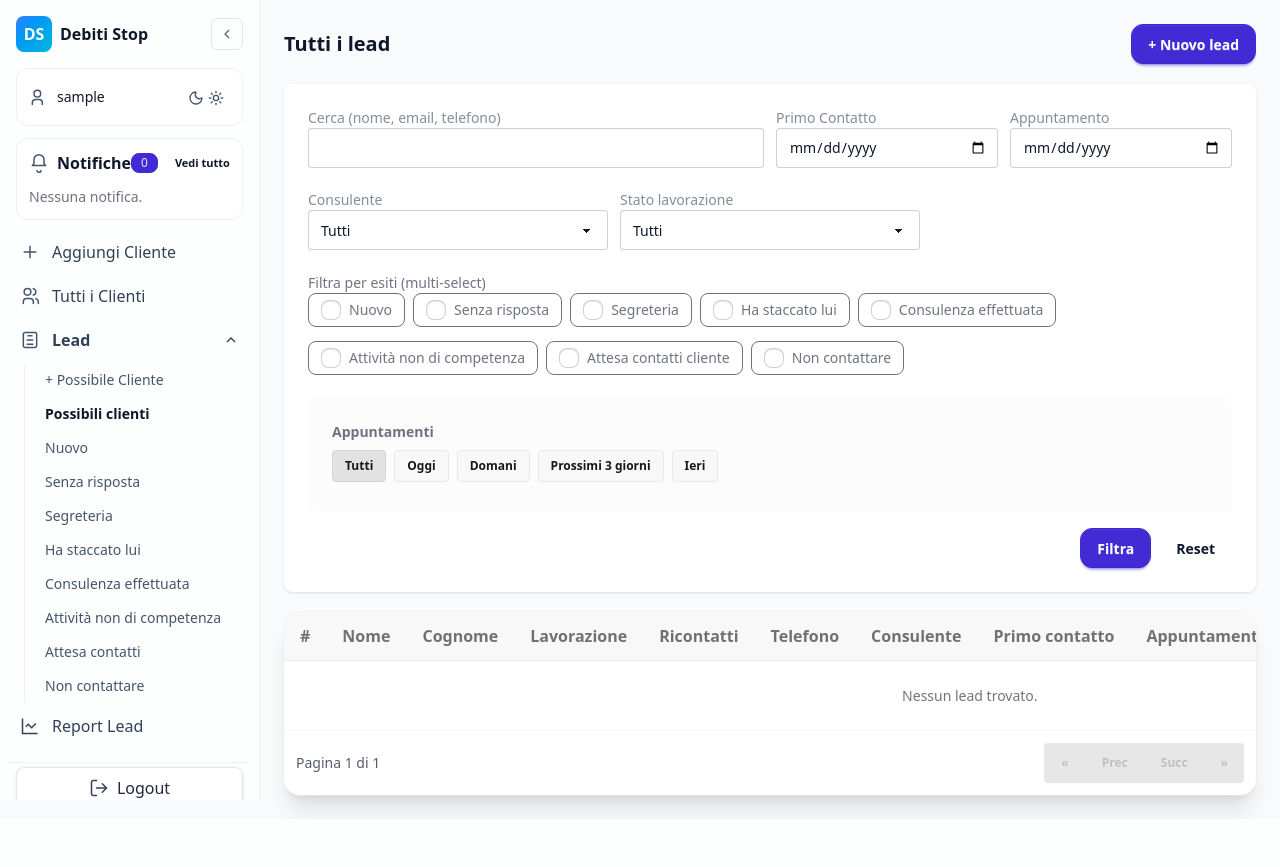
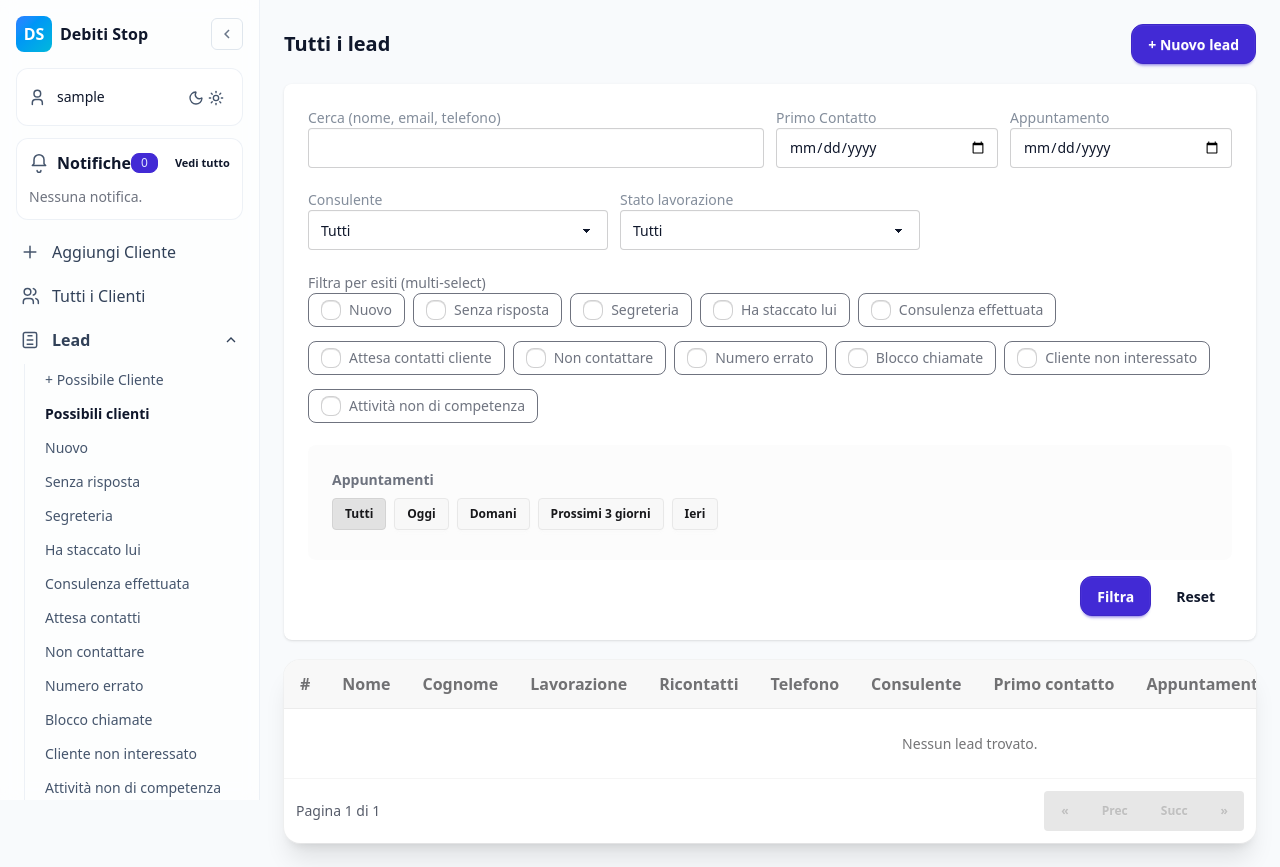
Before and after one commit to lucaromano98/debiti_stop, a Django app: page /leads/ in a window 1280 px wide. Before the commit the page ends 816 px from the top, so only its background shows below. Run offline with Django 5.2, Linux system fonts and the light colour scheme; the visitor is signed in with stand-in values (Sample User, id 1); data that the repository does not hold is empty; style sheets or scripts are compiled from the project's sources.

Commit message:
feat: nuovi stati di lavorazione (numero errato, blocco chiamate, cliente non interessato) e riordino sidebar

```diff
--- a/crm/context_processors.py
+++ b/crm/context_processors.py
@@ -2,16 +2,19 @@
 from .models import Notifica
 
 
-# Slug URL -> (valore DB, label) per sidebar Lead
+# Slug URL -> (slug, label) per sidebar Lead – positivi sopra, negativi sotto, "Attività non di competenza" ultima
 SIDEBAR_LEAD_STATI = [
     ("nuovo", "Nuovo"),
     ("no-risposta", "Senza risposta"),
     ("segreteria", "Segreteria"),
     ("ha-staccato-lui", "Ha staccato lui"),
     ("consulenza-effettuata", "Consulenza effettuata"),
-    ("non-competenza", "Attività non di competenza"),
     ("attesa-contatti", "Attesa contatti"),
     ("non-contattare", "Non contattare"),
+    ("numero-errato", "Numero errato"),
+    ("blocco-chiamate", "Blocco chiamate"),
+    ("cliente-non-interessato", "Cliente non interessato"),
+    ("non-competenza", "Attività non di competenza"),
 ]
 
 
--- a/crm/templates/crm/lead_dettaglio.html
+++ b/crm/templates/crm/lead_dettaglio.html
@@ -66,6 +66,12 @@
           <span class="badge badge-accent badge-outline">Attesa contatti cliente</span>
         {% elif lead.stato_operativo == 'non_contattare' %}
           <span class="badge badge-ghost badge-outline">Non contattare</span>
+        {% elif lead.stato_operativo == 'numero_errato' %}
+          <span class="badge badge-ghost badge-outline">Numero errato</span>
+        {% elif lead.stato_operativo == 'blocco_chiamate' %}
+          <span class="badge badge-ghost badge-outline">Blocco chiamate</span>
+        {% elif lead.stato_operativo == 'cliente_non_interessato' %}
+          <span class="badge badge-ghost badge-outline">Cliente non interessato</span>
         {% else %}
           <span class="badge badge-ghost">Nuovo</span>
         {% endif %}
--- a/crm/templates/crm/lead_lista.html
+++ b/crm/templates/crm/lead_lista.html
@@ -294,6 +294,12 @@ tr.row-ricontatti-3 td { color: #292524; }
                 <span class="badge-work badge-work-attesa">Attesa contatti</span>
               {% elif l.stato_operativo == 'non_contattare' %}
                 <span class="badge-work badge-work-non-contattare">Non contattare</span>
+              {% elif l.stato_operativo == 'numero_errato' %}
+                <span class="badge-work badge-work-non-contattare">Numero errato</span>
+              {% elif l.stato_operativo == 'blocco_chiamate' %}
+                <span class="badge-work badge-work-non-contattare">Blocco chiamate</span>
+              {% elif l.stato_operativo == 'cliente_non_interessato' %}
+                <span class="badge-work badge-work-non-contattare">Cliente non interessato</span>
               {% else %}
                 <span class="badge-work badge-work-nuovo">Nuovo</span>
               {% endif %}
--- a/crm/views.py
+++ b/crm/views.py
@@ -869,16 +869,19 @@ def nota_elimina(request, nota_id):
 # ==============================
 # Lead – lista/filtri/CRUD
 # ==============================
-# Mappa slug URL -> valore stato_operativo
+# Mappa slug URL -> valore stato_operativo (ordine: positivi, poi negativi, non_competenza ultima)
 STATO_SLUG_MAP = {
     "nuovo": "nuovo",
     "no-risposta": "no_risposta",
     "segreteria": "segreteria",
     "ha-staccato-lui": "ha_staccato_lui",
     "consulenza-effettuata": "consulenza_eff",
-    "non-competenza": "non_competenza",
     "attesa-contatti": "attesa_contatti",
     "non-contattare": "non_contattare",
+    "numero-errato": "numero_errato",
+    "blocco-chiamate": "blocco_chiamate",
+    "cliente-non-interessato": "cliente_non_interessato",
+    "non-competenza": "non_competenza",
 }
 
 
@@ -971,7 +974,7 @@ def lead_lista(request, stato_slug=None):
     # Default: appuntamenti prossimi prima, esitati in fondo
     sort = sort_map.get(sort_raw)
     if sort is None:
-        stati_chiusi = {"consulenza_eff", "non_competenza", "non_contattare"}
+        stati_chiusi = {"consulenza_eff", "non_competenza", "non_contattare", "numero_errato", "blocco_chiamate", "cliente_non_interessato"}
         qs = qs.annotate(
             _ordine_fase=Case(
                 When(stato_operativo__in=stati_chiusi, then=Value(1)),
```
Also changed, not shown: crm/models.py (+5 -2 lines), crm/migrations/0031_alter_lead_stato_operativo.py (added), 1 other file.
